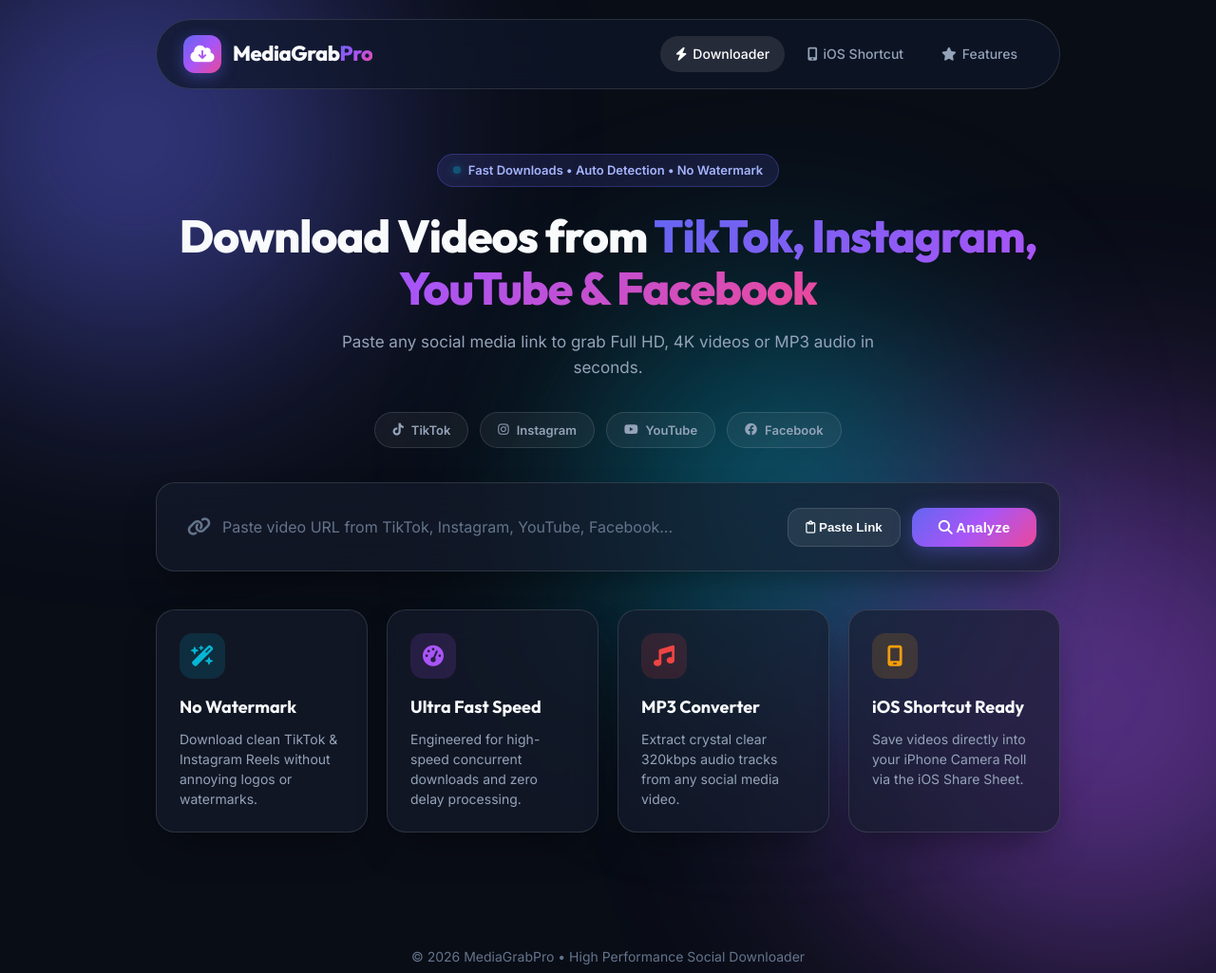
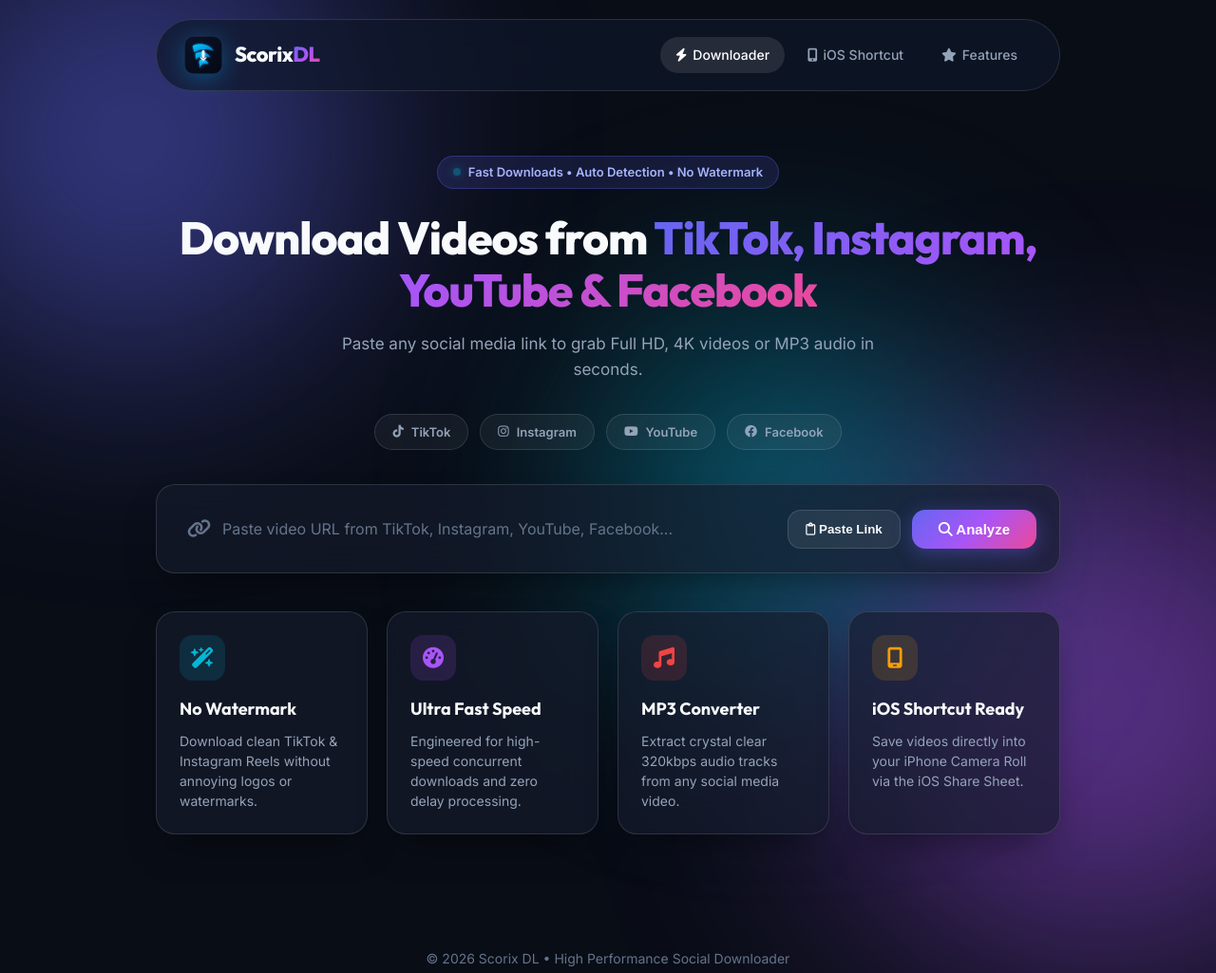
Before and after one commit to huutq88/dl-scorix, a website: page public/index.html in a window 1280 px wide. Shown: the top 1025 px of the page at 95% size. Drawn offline with Linux system fonts and the light colour scheme.

Commit message:
feat: brand update to Scorix DL with vector cyan wing logo

```diff
--- a/public/css/style.css
+++ b/public/css/style.css
@@ -135,17 +135,19 @@ body {
   gap: 12px;
 }
 
-.logo-icon {
-  width: 40px;
-  height: 40px;
-  border-radius: 12px;
-  background: var(--gradient-main);
+.logo-icon-img {
+  width: 42px;
+  height: 42px;
   display: flex;
   align-items: center;
   justify-content: center;
-  font-size: 20px;
-  color: #fff;
-  box-shadow: 0 4px 15px rgba(99, 102, 241, 0.4);
+  filter: drop-shadow(0 4px 12px rgba(0, 160, 233, 0.4));
+}
+
+.logo-icon-img img {
+  width: 100%;
+  height: 100%;
+  object-fit: contain;
 }
 
 .logo-text {
--- a/public/index.html
+++ b/public/index.html
@@ -3,8 +3,12 @@
 <head>
   <meta charset="UTF-8">
   <meta name="viewport" content="width=device-width, initial-scale=1.0">
-  <title>MediaGrabPro - Social Media Video Downloader</title>
+  <title>Scorix DL - Social Media Video Downloader</title>
   <meta name="description" content="Download HD videos without watermark from TikTok, Instagram Reels, YouTube Shorts, and Facebook. Fast, free, and supports iOS Shortcuts.">
+
+  <!-- Favicons -->
+  <link rel="icon" type="image/svg+xml" href="favicon.svg">
+  <link rel="apple-touch-icon" href="apple-touch-icon.svg">
 
   <!-- Google Fonts: Outfit & Inter -->
   <link rel="preconnect" href="https://fonts.googleapis.com">
@@ -26,8 +30,10 @@
     <!-- Header Navbar -->
     <header class="navbar">
       <div class="logo">
-        <div class="logo-icon"><i class="fa-solid fa-cloud-arrow-down"></i></div>
-        <span class="logo-text">MediaGrab<span class="highlight">Pro</span></span>
+        <div class="logo-icon-img">
+          <img src="favicon.svg" alt="Scorix DL Logo" width="38" height="38" />
+        </div>
+        <span class="logo-text">Scorix<span class="highlight">DL</span></span>
       </div>
       <nav class="nav-links">
         <a href="#downloader" class="nav-item active"><i class="fa-solid fa-bolt"></i> Downloader</a>
@@ -154,7 +160,9 @@
       <div class="shortcut-modal glass-panel">
         <button class="close-modal" id="close-shortcut-modal">&times;</button>
         <div class="modal-header">
-          <div class="modal-icon"><i class="fa-solid fa-apple"></i></div>
+          <div class="modal-icon-img">
+            <img src="favicon.svg" alt="Scorix DL Logo" width="40" height="40" />
+          </div>
           <h2>iOS Shortcut Setup Guide (iPhone / iPad)</h2>
         </div>
         <div class="modal-body">
@@ -163,7 +171,7 @@
             <div class="step-item">
               <div class="step-num">1</div>
               <div class="step-text">
-                <strong>Open Shortcuts App on iPhone:</strong> Create a new shortcut named <em>"MediaGrab Downloader"</em>.
+                <strong>Open Shortcuts App on iPhone:</strong> Create a new shortcut named <em>"Scorix DL"</em>.
               </div>
             </div>
             <div class="step-item">
@@ -184,7 +192,7 @@
     </section>
 
     <footer class="footer">
-      <p>© 2026 MediaGrabPro • High Performance Social Downloader</p>
+      <p>© 2026 Scorix DL • High Performance Social Downloader</p>
     </footer>
   </div>
 
```
Also changed, not shown: public/apple-touch-icon.svg (added), public/favicon.svg (added), public/logo.svg (added).
